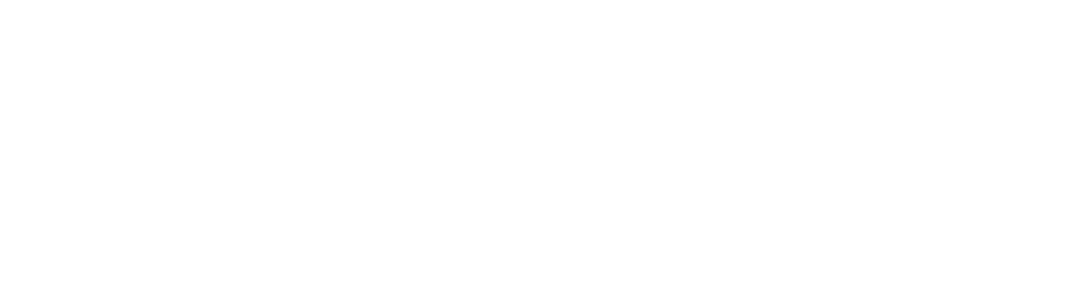
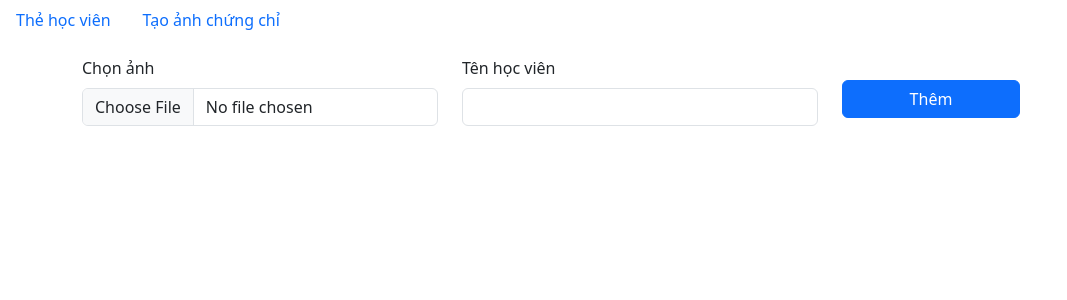
Before and after one commit to ThanhThat/the-hoc-vien, a Vue app: page /tao-anh-chung-chi in a window 1280 px wide. Before the commit this address had no page. Shown: the top 300 px of the page, without its empty margins (0-1067 px from the left). Built offline with nearby package versions, Linux system fonts and the light colour scheme.

Commit message:
certificate

```diff
--- a/package.json
+++ b/package.json
@@ -13,7 +13,8 @@
     "bootstrap": "^5.3.2",
     "pinia": "^2.1.7",
     "vue": "^3.3.4",
-    "vue-router": "^4.2.5"
+    "vue-router": "^4.2.5",
+    "vuedraggable": "^4.1.0"
   },
   "devDependencies": {
     "@rushstack/eslint-patch": "^1.3.3",
--- a/src/App.vue
+++ b/src/App.vue
@@ -1,9 +1,16 @@
-<script setup>
-import { RouterView } from 'vue-router'
+<script>
+import HeaderView from './views/HeaderView.vue'
+
+export default {
+  components: {
+    HeaderView
+  }
+}
 </script>
 
 <template>
-  <RouterView />
+  <header-view></header-view>
+  <router-view></router-view>
 </template>
 
 <style scoped>
--- a/src/assets/main.css
+++ b/src/assets/main.css
@@ -5,5 +5,6 @@
 }
 
 body {
-  font-family: 'Times New Roman', Times, serif;
+  /* font-family: 'Times New Roman', Times, serif; */
+  /* font-family: Arial, Helvetica, sans-serif; */
 }
--- a/src/components/CardName.vue
+++ b/src/components/CardName.vue
@@ -98,6 +98,10 @@
       width: 100%;
       display: block;
       font-weight: 400;
+
+      @media print {
+        font-family: 'Times New Roman', Times, serif;
+      }
     }
   }
 
@@ -105,6 +109,9 @@
     display: flex;
     height: calc(100% - 42px);
     justify-content: space-between;
+    @media print {
+      font-family: 'Times New Roman', Times, serif;
+    }
   }
 
   .card-body-img {
--- /dev/null
+++ b/src/components/FormCertificate.vue
@@ -0,0 +1,50 @@
+<template>
+  <form @submit.prevent="submit" class="row mt-3 align-items-center">
+    <div class="mb-3 col-4">
+      <label for="img-avatar" class="form-label">Chọn ảnh</label>
+      <input
+        type="file"
+        ref="inputFile"
+        class="form-control"
+        accept="image/*"
+        id="img-avatar"
+        required
+        @change="chooseImg"
+      />
+    </div>
+
+    <div class="mb-3 col-4">
+      <label for="student-name" class="form-label">Tên học viên</label>
+      <input type="text" v-model.trim="studentName" class="form-control" id="student-name" />
+    </div>
+
+    <div class="col-4 d-flex align-items-end">
+      <button class="btn btn-primary d-block mb-0 w-50" type="submit">Thêm</button>
+    </div>
+  </form>
+</template>
+
+<script>
+export default {
+  data() {
+    return {
+      studentName: '',
+      srcAvatar: ''
+    }
+  },
+  methods: {
+    chooseImg(e) {
+      const imgFile = e.target.files[0]
+      this.studentName = imgFile.name.split('(')[0].toUpperCase()
+      this.srcAvatar = URL.createObjectURL(imgFile)
+    },
+
+    submit() {
+      this.$emit('addAvatar', this.srcAvatar, this.studentName)
+      this.$refs['inputFile'].value = ''
+    }
+  }
+}
+</script>
+
+<style lang="scss" scoped></style>
--- /dev/null
+++ b/src/components/ImgCertificate.vue
@@ -0,0 +1,70 @@
+<template>
+  <div class="avatar d-flex align-items-center flex-column" :id="id">
+    <img class="img-student" :src="src" />
+    <span class="name-student d-block fw-bold no-print">{{ studentName }}</span>
+    <button class="btn btn-danger remove-avatar bg-transparent no-print" @click="removeAvatar">
+      <i class="fa-solid fa-trash-can"></i>
+    </button>
+  </div>
+</template>
+
+<script>
+export default {
+  props: {
+    src: {
+      type: String,
+      required: true
+    },
+    studentName: {
+      type: String,
+      required: true
+    },
+    id: {
+      type: Number,
+      required: true
+    }
+  },
+
+  methods: {
+    removeAvatar() {
+      this.$emit('removeAvatar', this.id)
+    }
+  }
+}
+</script>
+
+<style lang="scss" scoped>
+@media print {
+  .no-print {
+    display: none !important;
+  }
+}
+.img-student {
+  width: 3cm;
+  height: 4cm;
+  display: inline-block;
+}
+
+.name-student {
+  font-size: 10px;
+}
+
+.avatar {
+  position: relative;
+}
+
+.remove-avatar {
+  position: absolute;
+  top: 4px;
+  right: 56px;
+  z-index: 1;
+  padding: 4px;
+  border: none;
+  transition: 0.25s all ease-in-out;
+  color: #ccc;
+
+  &:hover {
+    transform: scale(1.2);
+  }
+}
+</style>
--- a/src/router/index.js
+++ b/src/router/index.js
@@ -1,21 +1,25 @@
 import { createRouter, createWebHistory } from 'vue-router'
-import HomeView from '../views/HomeView.vue'
 
 const router = createRouter({
   history: createWebHistory(import.meta.env.BASE_URL),
   routes: [
+    // {
+    //   path: '/',
+    //   name: 'home',
+    //   component: HomeView
+    // },
     {
-      path: '/',
-      name: 'home',
-      component: HomeView
-    },
-    {
-      path: '/about',
-      name: 'about',
+      path: '/the-hoc-vien',
+      name: 'the_hoc_vien',
       // route level code-splitting
       // this generates a separate chunk (About.[hash].js) for this route
       // which is lazy-loaded when the route is visited.
-      component: () => import('../views/AboutView.vue')
+      component: () => import('../views/CardView.vue')
+    },
+    {
+      path: '/tao-anh-chung-chi',
+      name: 'tao_anh_chung_chi',
+      component: () => import('../views/CertificateView.vue')
     }
   ]
 })
--- /dev/null
+++ b/src/views/CertificateView.vue
@@ -0,0 +1,106 @@
+<template>
+  <section>
+    <section class="container no-print">
+      <p class="text-danger fw-bold" v-if="listAvatar.length > 0">
+        Số lượng: {{ listAvatar.length }}/42
+      </p>
+      <form-certificate @addAvatar="addAvatar"></form-certificate>
+    </section>
+
+    <section v-if="listAvatar.length > 0">
+      <div class="mb-3 w-100 d-flex justify-content-center mt-3">
+        <button class="btn btn-success no-print" @click="print">
+          <i class="fa-solid fa-print"></i> Print
+        </button>
+      </div>
+      <draggable
+        group="listAvatar"
+        itemKey="id"
+        v-model="listAvatar"
+        tag="div"
+        class="grid-certificate-avatar container"
+      >
+        <template #item="{ element: avatar }">
+          <img-certificate
+            class="grid-certificate-avatar-item handle"
+            :key="avatar.id"
+            :id="avatar.id"
+            :src="avatar.srcAvatar"
+            :studentName="avatar.studentName"
+            @remove-avatar="onRemoveAvatar"
+          >
+          </img-certificate>
+        </template>
+      </draggable>
+    </section>
+  </section>
+</template>
+
+<script>
+import ImgCertificate from '../components/ImgCertificate.vue'
+import FormCertificate from '../components/FormCertificate.vue'
+import draggable from 'vuedraggable'
+
+export default {
+  data() {
+    return {
+      listAvatar: []
+    }
+  },
+  components: { ImgCertificate, FormCertificate, draggable },
+  methods: {
+    addAvatar(srcAvatar, studentName) {
+      if (this.listAvatar.length < 42) {
+        this.listAvatar.push({
+          id: Date.now(),
+          studentName,
+          srcAvatar
+        })
+      } else if (this.listAvatar.length >= 42) {
+        alert('Số lượng ảnh đã đạt giới hạn!')
+      }
+
+      console.log(this.listAvatar)
+    },
+
+    print() {
+      window.print()
+    },
+
+    onRemoveAvatar(id) {
+      const index = this.listAvatar.findIndex((avatar) => avatar.id === id)
+
+      this.listAvatar.splice(index, 1)
+    }
+  }
+}
+</script>
+
+<style lang="scss" scoped>
+.grid-certificate-avatar {
+  display: grid;
+  grid-template-columns: repeat(6, 1fr);
+  gap: 22px;
+
+  @media print {
+    gap: 16px;
+    margin: 32px 6px;
+  }
+}
+
+.handle {
+  cursor: move;
+}
+
+@media print {
+  .no-print {
+    display: none;
+  }
+
+  .handle {
+    border: none;
+    padding: 0;
+    margin: 0;
+  }
+}
+</style>
--- /dev/null
+++ b/src/views/HeaderView.vue
@@ -0,0 +1,28 @@
+<template>
+  <ul class="nav no-print">
+    <li class="nav-item">
+      <router-link class="nav-link active" aria-current="page" to="/the-hoc-vien"
+        >Thẻ học viên</router-link
+      >
+    </li>
+    <li class="nav-item">
+      <router-link class="nav-link" to="/tao-anh-chung-chi">Tạo ảnh chứng chỉ</router-link>
+    </li>
+  </ul>
+</template>
+
+<script>
+export default {
+  setup() {
+    return {}
+  }
+}
+</script>
+
+<style lang="scss" scoped>
+@media print {
+  .no-print {
+    display: none;
+  }
+}
+</style>
```
Also changed, not shown: src/views/CardView.vue (renamed from src/views/HomeView.vue), 1 other file (tests, documents, lock files or other folders).
